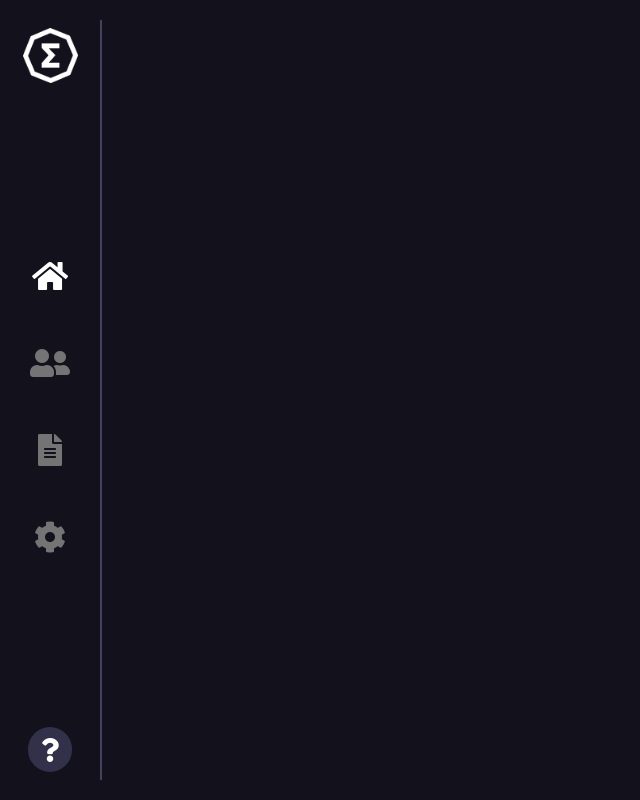
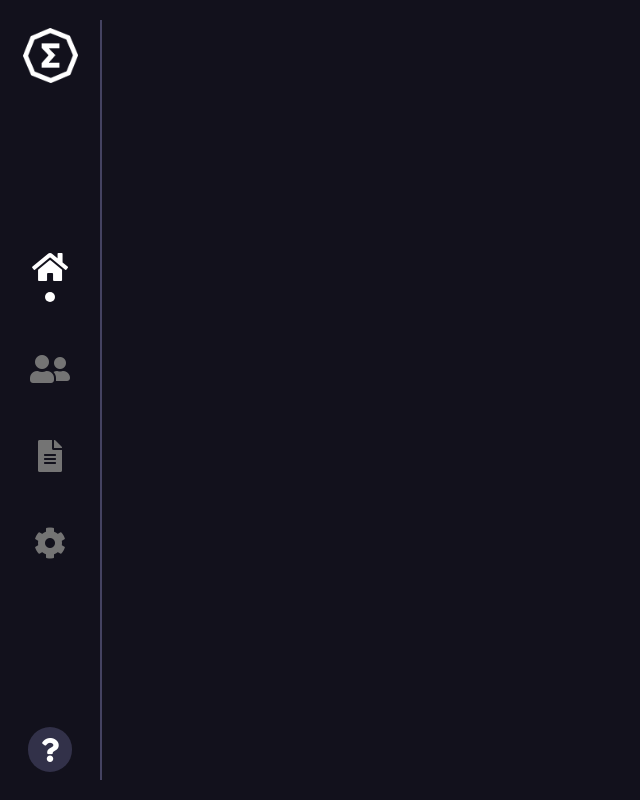
Before and after one commit to anon-real/ErgoTeam, a React (Create React App) app: page / in a window 1280 px wide. Shown: the whole page, without its empty margins (0-640 px from the left). Built offline with nearby package versions, Linux system fonts and the light colour scheme.

Commit message:
add active sidebar

```diff
--- a/src/App.css
+++ b/src/App.css
@@ -51,10 +51,25 @@
   padding:3vh;
   font-size:2rem;
   color:#747474;
+  cursor: pointer;
 }
 
-.App-sidebar-container li .active{
+.App-sidebar-container .active{
   color:white;
+  cursor: auto;
+  display: flex;
+  flex-direction: column;
+  align-items: center;
+}
+
+.App-sidebar-container .active::after{
+  content: '';
+  display: flex;
+  width: 10px;
+  height: 10px;
+  border-radius: 7.5px;
+  background-color: white;
+  margin-top: 0.6rem;
 }
 
 
--- a/src/Components/Sidebar/index.js
+++ b/src/Components/Sidebar/index.js
@@ -1,5 +1,6 @@
 import React from 'react';
 import Logo from '../../Assets/ErgoLogo.png';
+import IconBulider from '../../Utils/IconBuilder'
 
 export default function Sidebar(){
     return(
@@ -9,8 +10,8 @@ export default function Sidebar(){
             </div>
             <div>
                 <ul>
-                    <li>
-                        <i className="fas fa-home active"/>
+                    <li className="active">
+                        <i className="fas fa-home"/>
                     </li>
                     <li>
                         <i className="fas fa-user-friends"/>
--- /dev/null
+++ b/src/Utils/IconBuilder.js
@@ -0,0 +1,16 @@
+import {IconPack} from './IconPack'
+
+export default function IconBulider({type,classParam='',height=40,width=40}){
+    return(
+        <svg xmlns="http://www.w3.org/2000/svg" viewBox="-2 -2 24 24" preserveAspectRatio="xMinYMin" height={height} width={width} className={`${classParam}`}>
+            {IconPack[type]}
+        </svg>
+        // <svg   version="1.1" id="Capa_1" xmlns="http://www.w3.org/2000/svg" x="0px" y="0px"
+	    //     viewBox="0 0 512 512" style={{height:height,width:width}} className={`${classParam}`}>
+        //     <g>
+	    //         {/* {IconPack[type]} */}
+        //         <path d="M18 18V7.132l-8-4.8-8 4.8V18h4v-2.75a4 4 0 1 1 8 0V18h4zm-6 2v-4.75a2 2 0 1 0-4 0V20H2a2 2 0 0 1-2-2V7.132a2 2 0 0 1 .971-1.715l8-4.8a2 2 0 0 1 2.058 0l8 4.8A2 2 0 0 1 20 7.132V18a2 2 0 0 1-2 2h-6z"></path>
+        //     </g>
+        // </svg>
+    )
+}
--- /dev/null
+++ b/src/Utils/IconPack.js
@@ -0,0 +1,10 @@
+export const IconPack = {
+    Home :
+        <path d="M18 18V7.132l-8-4.8-8 4.8V18h4v-2.75a4 4 0 1 1 8 0V18h4zm-6 2v-4.75a2 2 0 1 0-4 0V20H2a2 2 0 0 1-2-2V7.132a2 2 0 0 1 .971-1.715l8-4.8a2 2 0 0 1 2.058 0l8 4.8A2 2 0 0 1 20 7.132V18a2 2 0 0 1-2 2h-6z"></path>
+    ,Team:
+        <path d="M3.534 11.07a1 1 0 1 1 .733 1.86A3.579 3.579 0 0 0 2 16.26V18a1 1 0 0 0 1 1h8a1 1 0 0 0 1-1v-1.647a3.658 3.658 0 0 0-2.356-3.419 1 1 0 1 1 .712-1.868A5.658 5.658 0 0 1 14 16.353V18a3 3 0 0 1-3 3H3a3 3 0 0 1-3-3v-1.74a5.579 5.579 0 0 1 3.534-5.19zM7 1a4 4 0 0 1 4 4v2a4 4 0 1 1-8 0V5a4 4 0 0 1 4-4zm0 2a2 2 0 0 0-2 2v2a2 2 0 1 0 4 0V5a2 2 0 0 0-2-2zm9 17a1 1 0 0 1 0-2h1a1 1 0 0 0 1-1v-1.838a3.387 3.387 0 0 0-2.316-3.213 1 1 0 1 1 .632-1.898A5.387 5.387 0 0 1 20 15.162V17a3 3 0 0 1-3 3h-1zM13 2a1 1 0 0 1 0-2 4 4 0 0 1 4 4v2a4 4 0 0 1-4 4 1 1 0 0 1 0-2 2 2 0 0 0 2-2V4a2 2 0 0 0-2-2z"></path>
+    ,Contract:
+        <path d="M3 0h10a3 3 0 0 1 3 3v14a3 3 0 0 1-3 3H3a3 3 0 0 1-3-3V3a3 3 0 0 1 3-3zm0 2a1 1 0 0 0-1 1v14a1 1 0 0 0 1 1h10a1 1 0 0 0 1-1V3a1 1 0 0 0-1-1H3zm2 1h6a1 1 0 0 1 0 2H5a1 1 0 1 1 0-2zm0 12h2a1 1 0 0 1 0 2H5a1 1 0 0 1 0-2zm0-4h6a1 1 0 0 1 0 2H5a1 1 0 0 1 0-2zm0-4h6a1 1 0 0 1 0 2H5a1 1 0 1 1 0-2z"></path>
+    ,Setting:
+        <path d="M20 8.163A2.106 2.106 0 0 0 18.926 10c0 .789.433 1.476 1.074 1.837l-.717 2.406a2.105 2.105 0 0 0-2.218 3.058l-2.062 1.602A2.104 2.104 0 0 0 11.633 20l-3.29-.008a2.104 2.104 0 0 0-3.362-1.094l-2.06-1.615A2.105 2.105 0 0 0 .715 14.24L0 11.825A2.106 2.106 0 0 0 1.051 10C1.051 9.22.63 8.54 0 8.175L.715 5.76a2.105 2.105 0 0 0 2.207-3.043L4.98 1.102A2.104 2.104 0 0 0 8.342.008L11.634 0a2.104 2.104 0 0 0 3.37 1.097l2.06 1.603a2.105 2.105 0 0 0 2.218 3.058L20 8.162zM14.823 3.68c0-.063.002-.125.005-.188l-.08-.062a4.103 4.103 0 0 1-4.308-1.428l-.904.002a4.1 4.1 0 0 1-4.29 1.43l-.095.076A4.108 4.108 0 0 1 2.279 7.6a4.1 4.1 0 0 1 .772 2.399c0 .882-.28 1.715-.772 2.4a4.108 4.108 0 0 1 2.872 4.09l.096.075a4.104 4.104 0 0 1 4.289 1.43l.904.002a4.1 4.1 0 0 1 4.307-1.428l.08-.062A4.108 4.108 0 0 1 17.7 12.4a4.102 4.102 0 0 1-.773-2.4c0-.882.281-1.716.773-2.4a4.108 4.108 0 0 1-2.876-3.919zM10 14a4 4 0 1 1 0-8 4 4 0 0 1 0 8zm0-2a2 2 0 1 0 0-4 2 2 0 0 0 0 4z"></path>
+}
```
Also changed, not shown: 1 other file (tests, documents, lock files or other folders).
